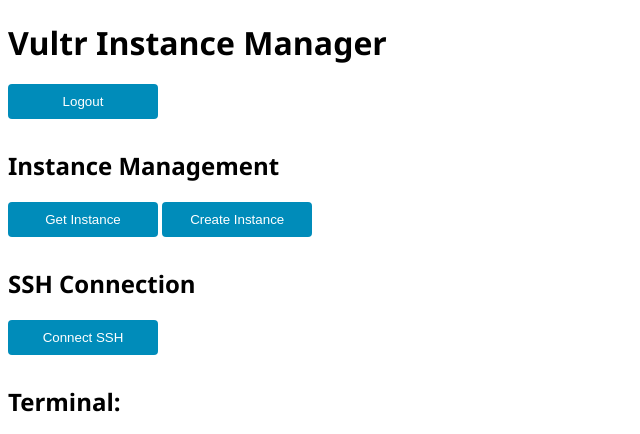
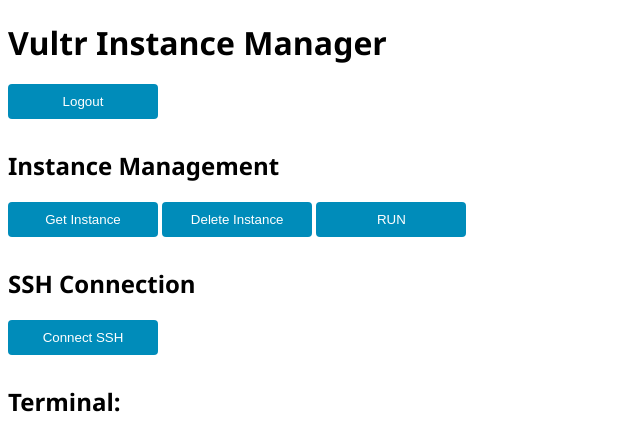
Before and after one commit to ghwswywps/auto_v2ray, a Flask app: page / in a window 1280 px wide. Shown: the top 434 px of the page, without its empty margins (0-640 px from the left). Run offline with Flask 2, Linux system fonts and the light colour scheme; the visitor is signed in with stand-in values (Sample User, id 1); some libraries are stand-ins or nearby versions.

Commit message:
feature complete

```diff
--- a/app/socket_handlers.py
+++ b/app/socket_handlers.py
@@ -226,7 +226,7 @@ def create_instance(msg, logger = None):
         logger.log('开始尝试登录SSH，此过程大约需要30秒')
         ssh = get_ssh(host, passwd, logger)
         ssh_map[sid] = ssh
-
+        channel_map[request.sid] =  ssh.invoke_shell()
         cmd(ssh,'echo -e "' + get_password(key, iid) + '\n' + get_password(key, iid) + '" | passwd')
         time.sleep(2)
         logger.log('修改成功,新密码：' + get_password(key, iid))
--- a/app/templates/index.html
+++ b/app/templates/index.html
@@ -114,7 +114,8 @@
   <div class="button-group">
       <h2>Instance Management</h2>
       <button onclick="callAPI('get_instance')">Get Instance</button>
-      <button onclick="callAPI('create_instance')">Create Instance</button>
+      <button onclick="callAPI('delete_instance')">Delete Instance</button>
+      <button onclick="callAPI('create_instance')">RUN</button>
   </div>
 
   <div class="button-group">
```
